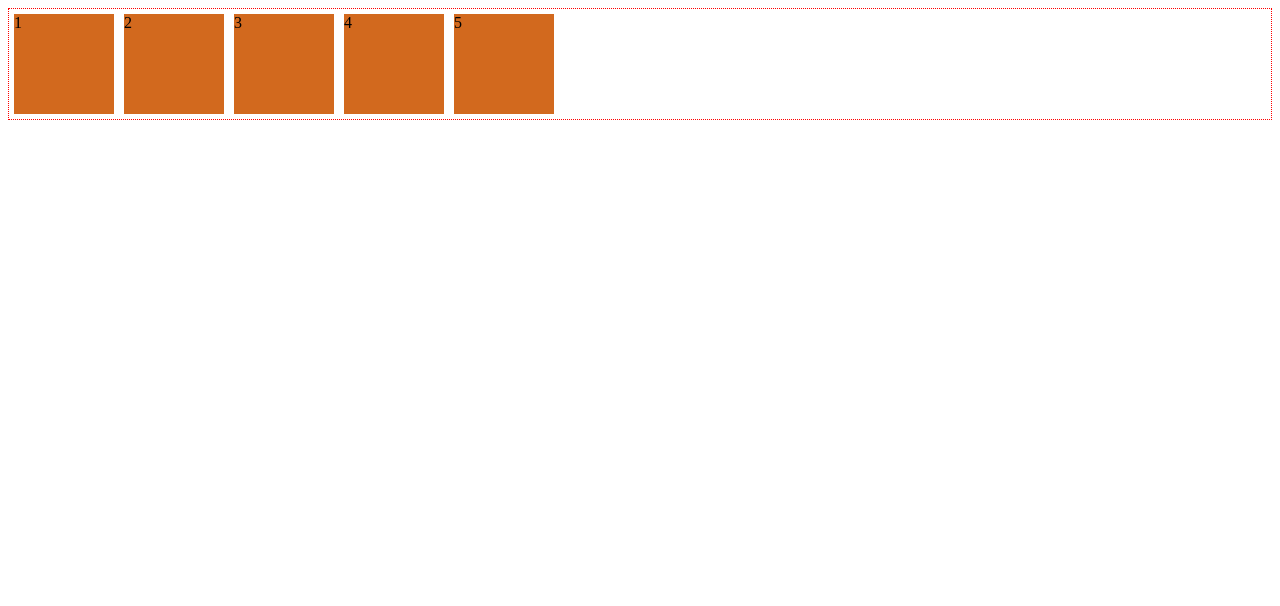
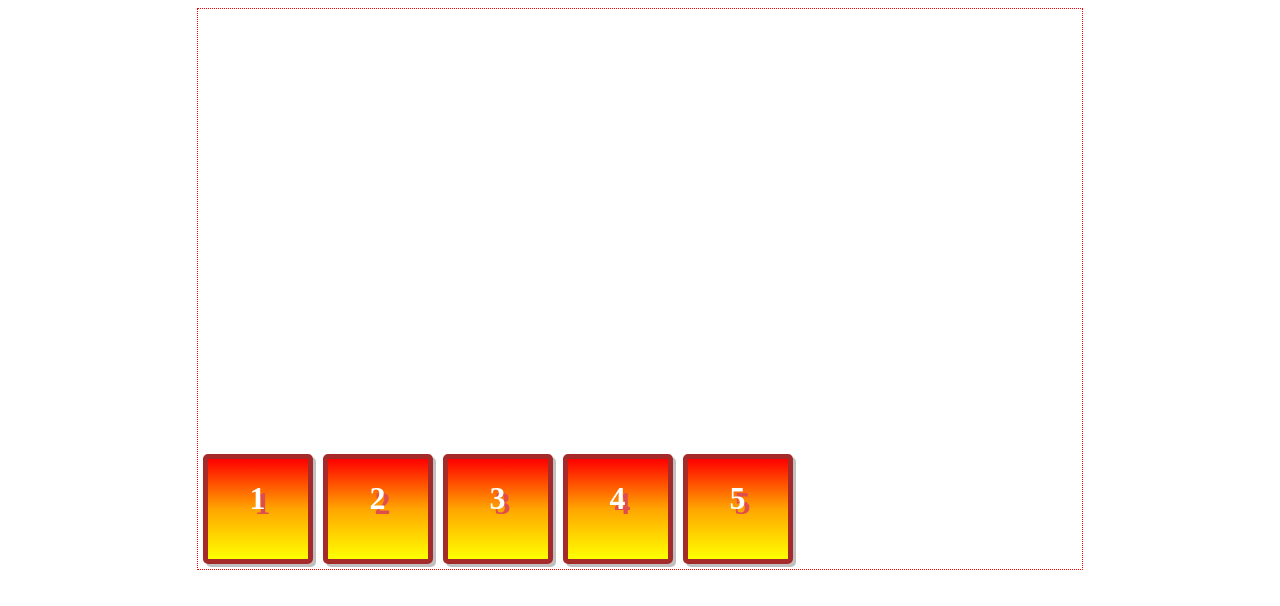
Before and after one commit to DMalagueta/Aulas, a plain HTML site: page flexbox.html in a window 1280 px wide. Drawn offline with Linux system fonts and the light colour scheme.

Commit message:
added bootstrap

```diff
--- a/flexbox.html
+++ b/flexbox.html
@@ -14,36 +14,82 @@
 
             - flex-direction
                 - define a direção (do stack) dos elementos dentro do container .: default:
+
+                Valores:
+                - row (default)
+                - column
+                -row-reverse
+                -column-reverse
+
+            - flow-wrap
+                - define se os elementos fazem wrap
+
+                Valores
+                - wrap
+                - no-wrap
+                - wrap-reverse
+
             - flex-flow
-            - flow-wrap
+                - mix da regra flex-diretion com flex-wrap
+
+                .:ex flex-flow: flex-direction flex-wrap;
+
             - justify-content
+                - define o alinhamento dos elementos em flex
+
+                Valores:
+                - flex-start
+                - flex-end
+                - center
+                - space-around
+                - space-between
+
             - align-content
             - align-items
+                - define alinhamento dos elementos flex na vertical
+
+                Valores:
+                - center
+                - flex-start
+                - flex-end
 
         */
 
         .container{
             display: flex;
             border: 1px dotted red;
-            flex-direction: row;
+            align-items: flex-end;
+            margin: 0 auto;
+            height: 70vh;
+            width: 70%;
         }
 
         .quadrado{
             width: 100px;
             height: 100px;
-            background-color: chocolate;
+            background-image: linear-gradient(red,orange,yellow);
             margin:5px;
+            border: 5px solid brown;
+            border-radius: 5px;
+            box-shadow: 3px 3px silver;
+        }
+
+        .quadrado h1 {
+            width: 100%;
+            text-align: center;
+            color: white;
+            text-shadow: 5px 5px rgb(223, 78, 78);
         }
 
     </style>
 </head>
 <body>
     <div class="container">
-        <div class="quadrado">1</div>
-        <div class="quadrado">2</div>
-        <div class="quadrado">3</div>
-        <div class="quadrado">4</div>
-        <div class="quadrado">5</div>
+        <div class="quadrado"><h1>1</h1></div>
+        <div class="quadrado"><h1>2</h1></div>
+        <div class="quadrado"><h1>3</h1></div>
+        <div class="quadrado"><h1>4</h1></div>
+        <div class="quadrado"><h1>5</h1></div>
     </div>
 </body>
 </html>
```
Also changed, not shown: Bootstrap/bootstrap.html (added).
